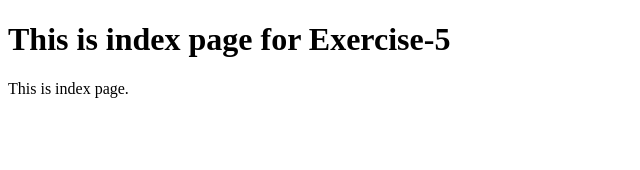
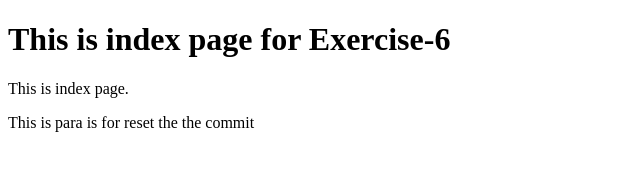
Before and after one commit to rohitkotapkar/Exercise-6, a plain HTML site: page index.html in a window 1280 px wide. Shown: the whole page, without its empty margins (0-640 px from the left). Drawn offline with Linux system fonts and the light colour scheme.

Commit message:
Update index.html for reset commit

```diff
--- a/index.html
+++ b/index.html
@@ -2,8 +2,9 @@
 <html>
 <body>
 
-<h1>This is index page for Exercise-5</h1>
+<h1>This is index page for Exercise-6</h1>
 <p>This is index page.</p>
+<p>This is para is for reset the the commit</p>
 
 </body>
 </html>
```
